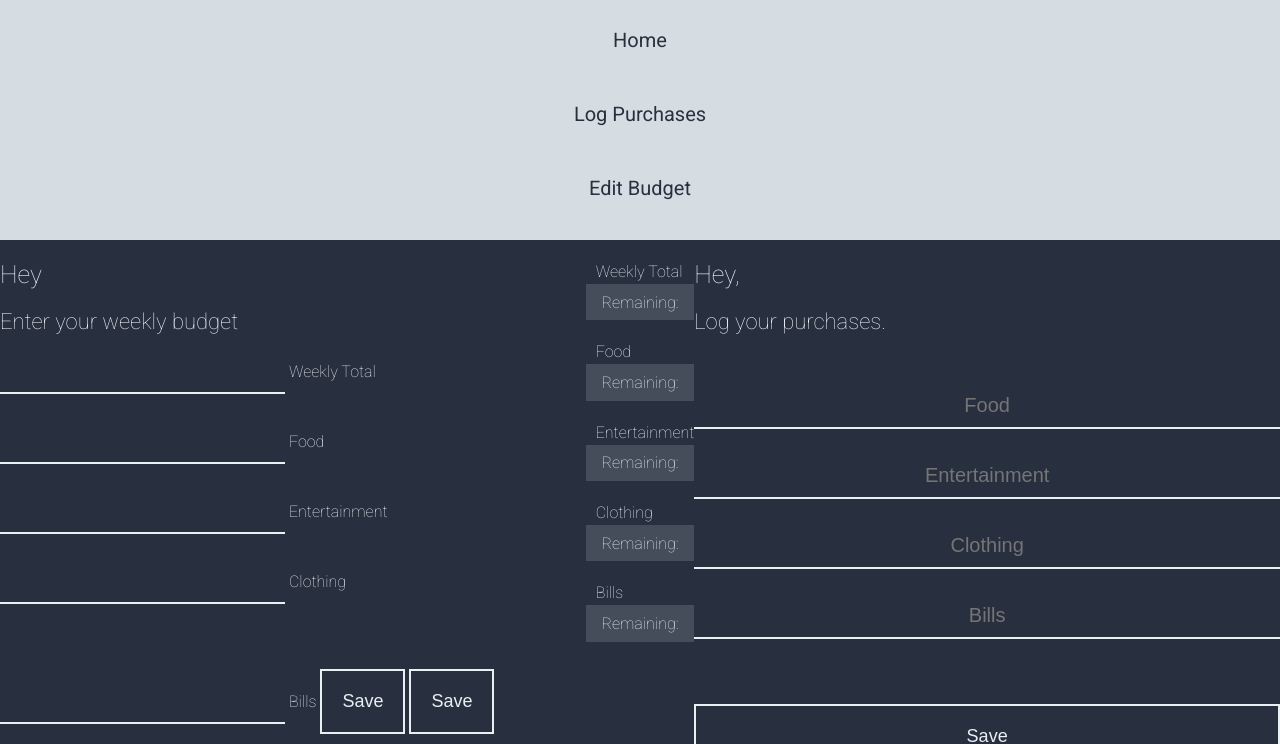
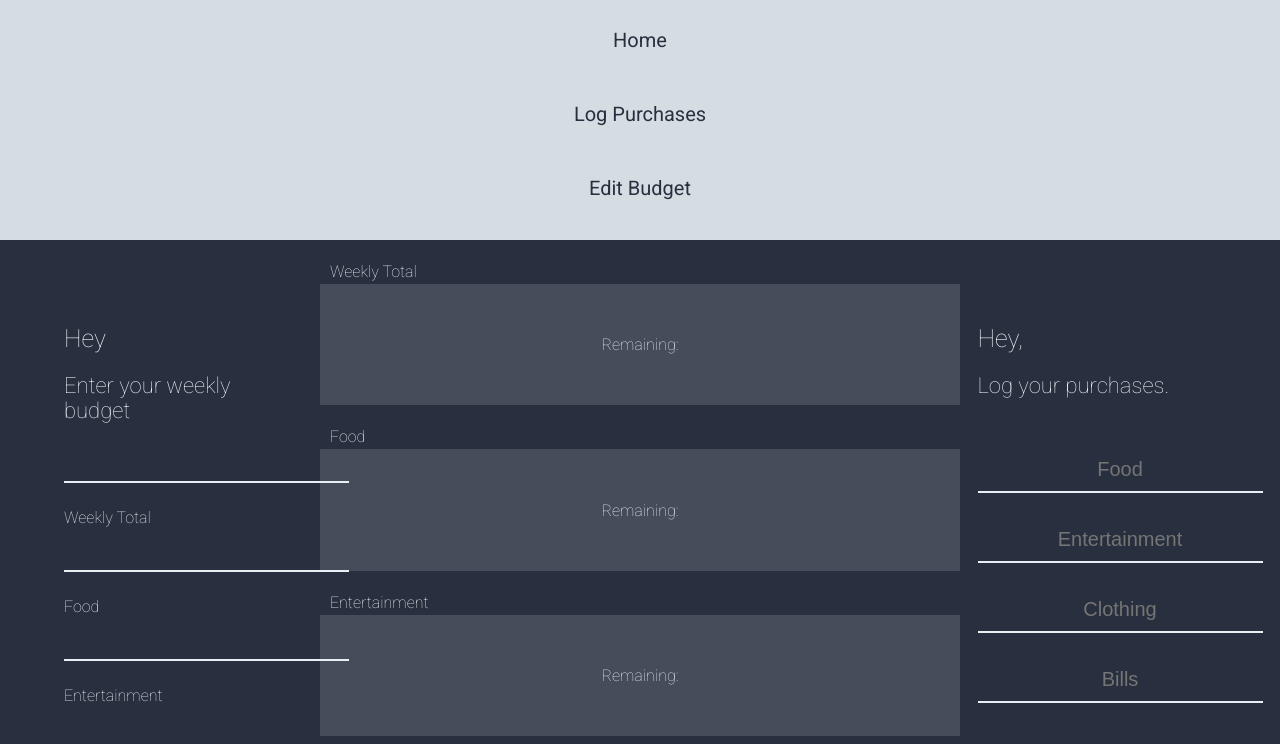
Before and after one commit to arenick/budget_buddy, a plain HTML site: page index.html in a window 1280 px wide. Shown: the part 73-817 px from the top of the page. Drawn offline with nearby package versions, Linux system fonts and the light colour scheme.

Commit message:
working on desktop

```diff
--- a/styles.css
+++ b/styles.css
@@ -89,7 +89,6 @@
 
   /* Weekly Budget Section */
   .enterweeklybudget {
-
     display: flex;
     flex-direction: column;
     width: 60%;
@@ -169,10 +168,8 @@
 
   /* Log Purcheses Section */
   .purchases {
-
     margin: 0 auto;
     width: 60%;
-
   }
 
   /* .greeting {
@@ -247,17 +244,38 @@
   @media only screen and (min-width: 769px) {
     .log_in_section, .burger, .mobile_menu {
      display: none;
-
     }
 
     .containerdesktop {
       display: flex;
-
+      height: 100vh;
     }
 
     .hidden {
       display: block;
     }
 
+    .enterweeklybudget {
+      justify-content: center;
+      width: 15%;
+      padding: 5%;
+    }
 
+    .weekly__total--container {
+      display:flex;
+      width: 60%;
+      justify-content: center;
+    }
+
+    div.weekly__total {
+      width: 100%;
+    }
+
+    .purchases {
+      display: flex;
+      justify-content: center;
+      margin: 0 auto;
+      width: 15%;
+      padding: 5%;
+    }
   }
```
